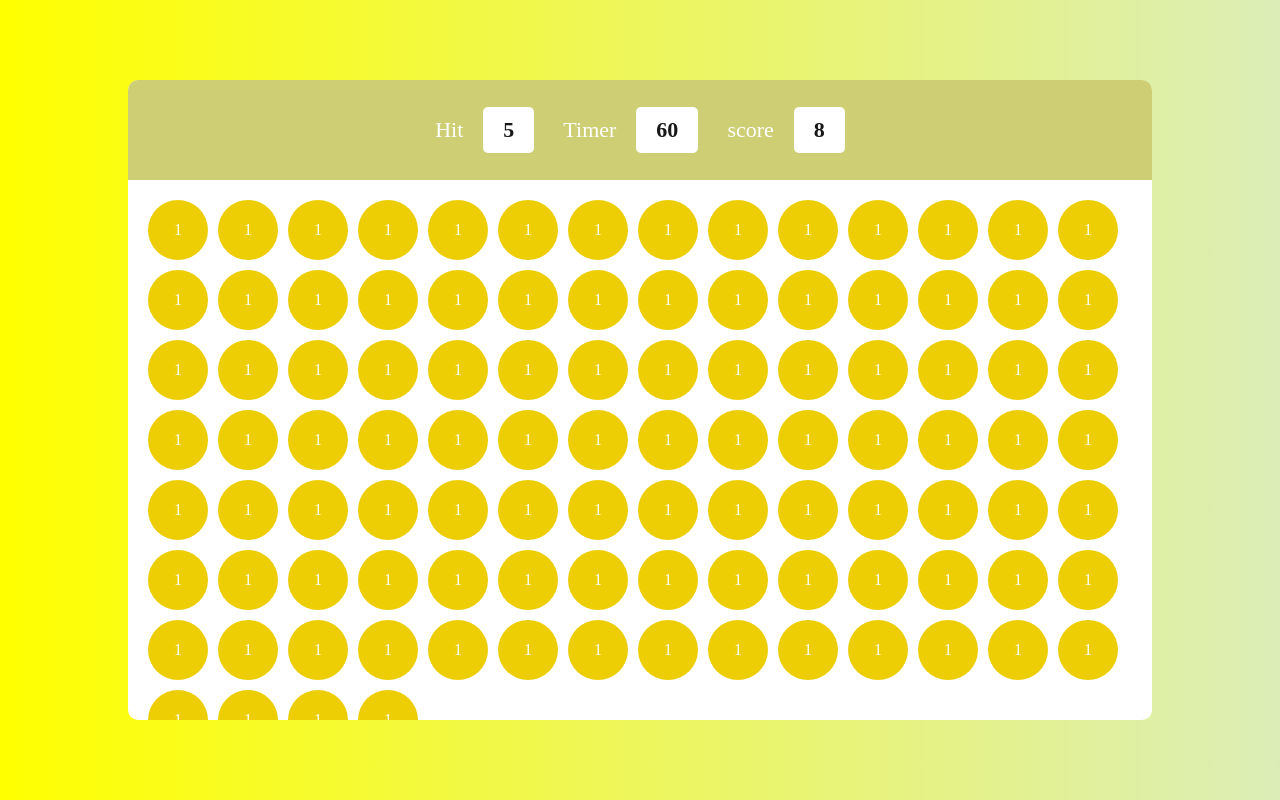
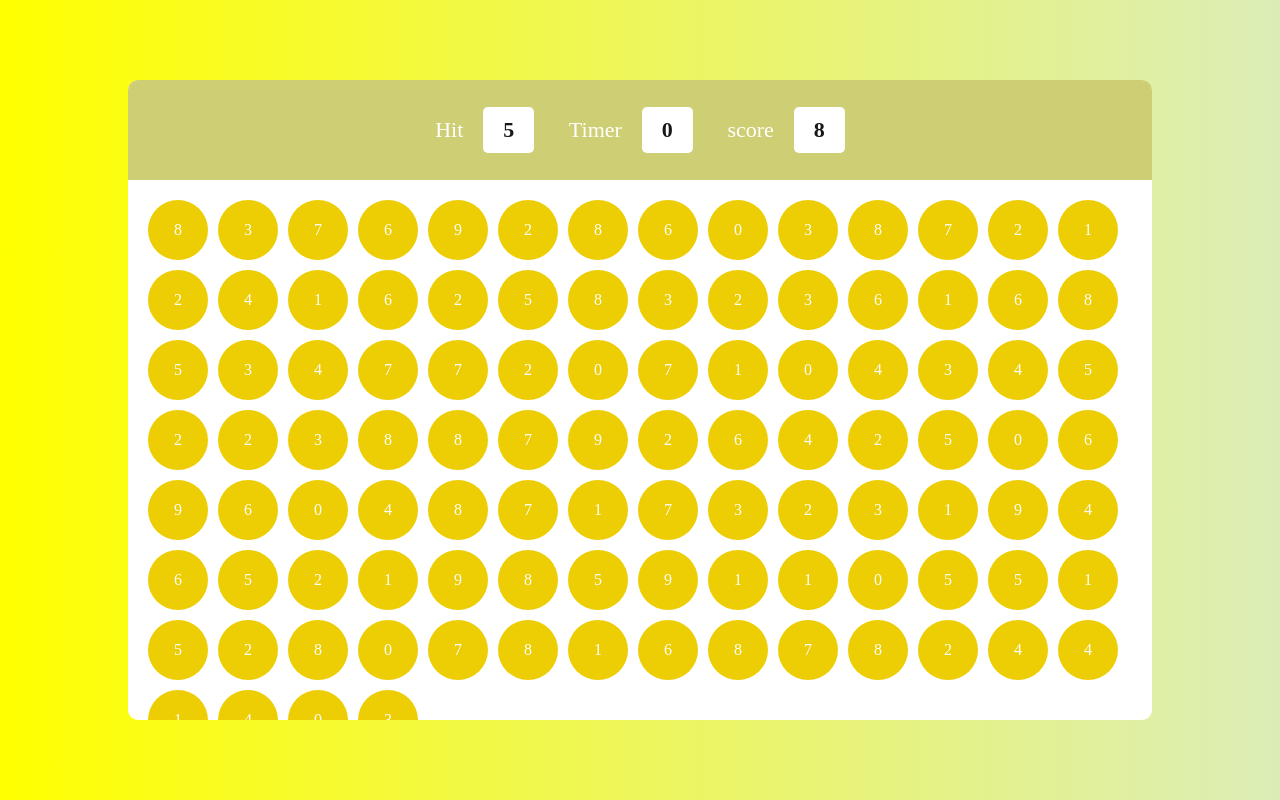
Before and after one commit to Aditya-Gupta171/BubbleGame, a plain HTML site: page index.html in a window 1280 px wide. Drawn offline with Linux system fonts and the light colour scheme.

Commit message:
updation in js

```diff
--- a/index.html
+++ b/index.html
@@ -18,7 +18,7 @@
                 </div>
                 <div class="elem">
                     <h2>Timer</h2>
-                    <div class="box">60</div>
+                    <div id="timervalue" class="box">60</div>
                 </div>
                 <div class="elem">
                     <h2>score</h2>
@@ -26,7 +26,6 @@
                 </div>
             </div>
             <div id="pbtm">
-
             </div>
         </div>
     </div>
--- a/script.js
+++ b/script.js
@@ -1,6 +1,24 @@
-var pichlavalue="";
+function bubblebanao(){
+    var pichlavalue="";
 
 for(var i=1;i<=102;i++){
-    pichlavalue+=`<div class="bubble">1</div>`
+    var rndmnum=Math.floor(Math.random()*10);
+    pichlavalue+=`<div class="bubble">${rndmnum}</div>`;
 }
 document.querySelector("#pbtm").innerHTML=pichlavalue;
+}
+
+var timer=4;
+function runtimer(){
+  var timerint = setInterval(function(){
+        if(timer>0){
+            timer--;
+            document.querySelector("#timervalue").textContent=timer;
+        }
+        else{
+            clearInterval(timerint);
+        }
+    },1000);}
+
+bubblebanao();
+runtimer();
--- a/style.css
+++ b/style.css
@@ -74,5 +74,5 @@ html,body{
 }
 .bubble:hover{
     cursor: pointer;
-    background-color: #e6cb34;
+    background-color: #bdbf47be;
 }
```
